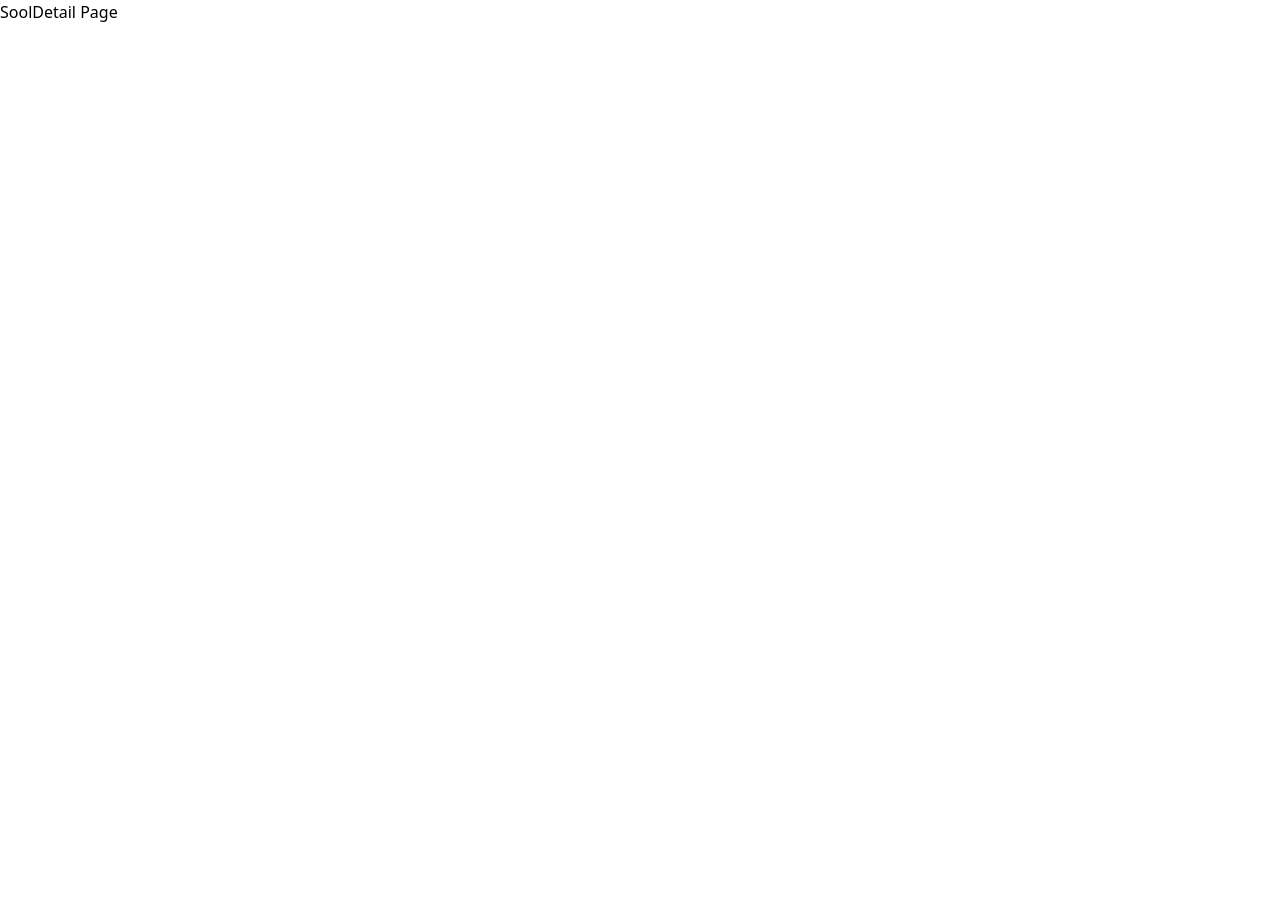
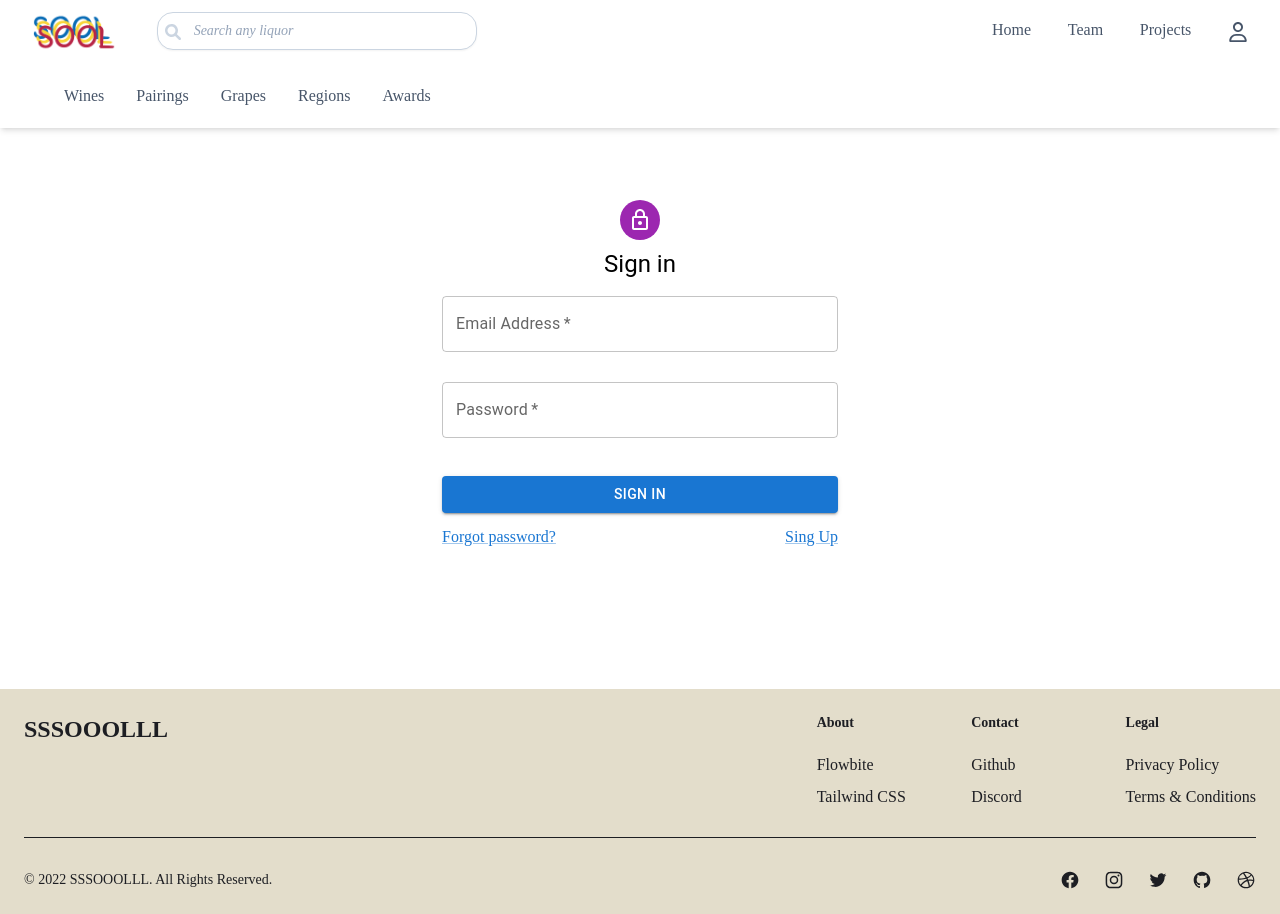
Before and after one commit to kyowoii23/soolsoolsool-frontend, a React (Create React App) app: page /login in a window 1280 px wide. Before the commit the page ends 800 px from the top, so only its background shows below. Built offline with nearby package versions, Linux system fonts and the light colour scheme.

Commit message:
[ui] create login page layout

```diff
--- a/package.json
+++ b/package.json
@@ -3,6 +3,10 @@
   "version": "0.1.0",
   "private": true,
   "dependencies": {
+    "@emotion/react": "^11.10.4",
+    "@emotion/styled": "^11.10.4",
+    "@mui/icons-material": "^5.10.3",
+    "@mui/material": "^5.10.5",
     "@testing-library/jest-dom": "^5.16.5",
     "@testing-library/react": "^13.4.0",
     "@testing-library/user-event": "^13.5.0",
--- a/src/App.js
+++ b/src/App.js
@@ -1,22 +1,15 @@
-import { createGlobalStyle } from 'styled-components';
-import reset from "styled-reset";
 import React from 'react';
 import { BrowserRouter as Router, Route, Routes} from 'react-router-dom';
 import MainPage from './pages/MainPage';
-import DetailPage from './pages/DetailPage';
-import SoolDetail from './pages/SoolDetail';
+import LoginPage from './pages/LoginPage';
 
-const GlobalStyle = createGlobalStyle`
-  ${reset}
-`;
 
 function App() {
   return (
     <Router>
       <Routes>
-        <Route path='/' element={MainPage()} />
-        <Route path='/detail' element={DetailPage()} />
-        <Route path='/:id' element={SoolDetail()} />
+        <Route exact path='/' element={<MainPage />} />
+        <Route path='/login' element={<LoginPage/>} />
       </Routes>
     </Router>
   );
--- a/src/components/DetailMain/DetailMain.jsx
+++ /dev/null
@@ -1,12 +0,0 @@
-import React from "react";
-import classes from './DetailMain.module.css';
-
-const DetailMain = () => {
-    return (
-        <div className={classes.fullBgd}>
-
-        </div>
-    )
-}
-
-export default DetailMain;
--- a/src/components/DetailMain/DetailMain.module.css
+++ /dev/null
@@ -1,5 +0,0 @@
-.fullBgd {
-    width: 100%;
-    height: 500px;
-    background-color: antiquewhite;
-}
--- /dev/null
+++ b/src/components/Login/MyFormHelperText.jsx
@@ -0,0 +1,20 @@
+import React from "react";
+import { useMemo } from "react";
+import FormHelperText from '@mui/material/FormHelperText';
+import { useFormControl } from '@mui/material/FormControl';
+
+const MyFormHelperText = ({name}) => {
+  const { focused } = useFormControl() || {};
+
+  const helperText = useMemo(() => {
+    if (focused) {
+      return <div>Please enter your {name}</div>;
+    }
+
+    return
+  }, [focused]);
+
+  return <FormHelperText>{helperText}</FormHelperText>;
+}
+
+export default MyFormHelperText;
--- /dev/null
+++ b/src/components/UI/BasicRating.jsx
@@ -0,0 +1,15 @@
+import * as React from 'react';
+import Box from '@mui/material/Box';
+import Rating from '@mui/material/Rating';
+import Typography from '@mui/material/Typography';
+
+export default function BasicRating() {
+  const [value, setValue] = React.useState(3);
+
+  return (
+    <Box>
+      <Rating name="read-only" value={value} readOnly />
+      <Typography component="legend">review 20</Typography>
+    </Box>
+  );
+}
--- a/src/index.js
+++ b/src/index.js
@@ -2,10 +2,12 @@ import React from 'react';
 import ReactDOM from 'react-dom/client';
 import './index.css';
 import App from './App';
+import Reset from './styles/Reset';
 
 const root = ReactDOM.createRoot(document.getElementById('root'));
 root.render(
   <React.StrictMode>
+    <Reset />
     <App />
   </React.StrictMode>
 );
--- a/src/pages/DetailPage.jsx
+++ /dev/null
@@ -1,16 +0,0 @@
-import React from "react";
-import Header from '../components/Header/Header';
-import Footer from '../components/Footer/Footer';
-import DetailMain from "../components/DetailMain/DetailMain";
-
-const DetailPage = () => {
-    return (
-        <div>
-            <Header />
-            <DetailMain />
-            <Footer />
-        </div>
-    )
-};
-
-export default DetailPage;
--- /dev/null
+++ b/src/pages/LoginPage.jsx
@@ -0,0 +1,79 @@
+import React from "react";
+import Header from "../components/Header/Header";
+import Footer from "../components/Footer/Footer";
+
+import TextField from "@mui/material/TextField";
+import Button from "@mui/material/Button";
+import Link from "@mui/material/Link";
+import Grid from "@mui/material/Grid";
+import Typography from "@mui/material/Typography";
+import LockOutlinedIcon from "@mui/icons-material/LockOutlined";
+import Avatar from "@mui/material/Avatar";
+import Box from "@mui/material/Box";
+import Container from "@mui/material/Container";
+import MyFormHelperText from "../components/Login/MyFormHelperText";
+
+function LoginPage() {
+  return (
+    <>
+      <Header />
+      <Container component="main" maxWidth="xs" sx={{marginBottom: 18}}>
+        <Box
+          sx={{
+            marginTop: 8,
+            display: "flex",
+            flexDirection: "column",
+            alignItems: "center",
+          }}
+        >
+          <Avatar sx={{ m: 1, bgcolor: "secondary.main" }}>
+            <LockOutlinedIcon />
+          </Avatar>
+          <Typography component="h1" variant="h5">
+            Sign in
+          </Typography>
+          <TextField
+            margin="normal"
+            label="Email Address"
+            helperText={<MyFormHelperText name="email" />}
+            name="email"
+            autoComplete="email"
+            required
+            fullWidth
+          />
+          <TextField
+            margin="normal"
+            type="password"
+            label="Password"
+            helperText={<MyFormHelperText name="password" />}
+            name="password"
+            autoComplete="current-password"
+            required
+            fullWidth
+          />
+
+          <Button
+            type="submit"
+            fullWidth
+            variant="contained"
+            sx={{ mt: 3, mb: 2 }}
+          >
+            Sign in
+          </Button>
+
+          <Grid container>
+            <Grid item xs>
+              <Link href="#">Forgot password?</Link>
+            </Grid>
+            <Grid item>
+              <Link href="/signup">Sing Up</Link>
+            </Grid>
+          </Grid>
+        </Box>
+      </Container>
+      <Footer />
+    </>
+  );
+}
+
+export default LoginPage;
--- a/src/pages/MainPage.jsx
+++ b/src/pages/MainPage.jsx
@@ -2,7 +2,7 @@ import React from "react";
 
 const MainPage = () => {
     return (
-        <div>Main Page</div>
+        <h1>Main Page</h1>
     )
 };
 
--- a/src/pages/SoolDetail.jsx
+++ /dev/null
@@ -1,9 +0,0 @@
-import React from "react";
-
-const SoolDetail = () => {
-    return (
-        <div>SoolDetail Page</div>
-    )
-};
-
-export default SoolDetail;
--- /dev/null
+++ b/src/styles/Reset.jsx
@@ -0,0 +1,53 @@
+import { createGlobalStyle } from "styled-components";
+
+const Reset = createGlobalStyle`
+html, body, div, span, applet, object, iframe,
+h1, h2, h3, h4, h5, h6, p, blockquote, pre,
+a, abbr, acronym, address, big, cite, code,
+del, dfn, em, img, ins, kbd, q, s, samp,
+small, strike, strong, sub, sup, tt, var,
+b, u, i, center,
+dl, dt, dd, menu, ol, ul, li,
+fieldset, form, label, legend,
+table, caption, tbody, tfoot, thead, tr, th, td,
+article, aside, canvas, details, embed,
+figure, figcaption, footer, header, hgroup,
+main, menu, nav, output, ruby, section, summary,
+time, mark, audio, video {
+  margin: 0;
+  padding: 0;
+  border: 0;
+  font-size: 100%;
+  font: inherit;
+  vertical-align: baseline;
+}
+/* HTML5 display-role reset for older browsers */
+article, aside, details, figcaption, figure,
+footer, header, hgroup, main, menu, nav, section {
+  display: block;
+}
+/* HTML5 hidden-attribute fix for newer browsers */
+*[hidden] {
+    display: none;
+}
+body {
+  line-height: 1;
+}
+menu, ol, ul {
+  list-style: none;
+}
+blockquote, q {
+  quotes: none;
+}
+blockquote:before, blockquote:after,
+q:before, q:after {
+  content: '';
+  content: none;
+}
+table {
+  border-collapse: collapse;
+  border-spacing: 0;
+}
+`;
+
+export default Reset;
```
Also changed, not shown: src/assets/복순도가.png (added), 1 other file (tests, documents, lock files or other folders).
